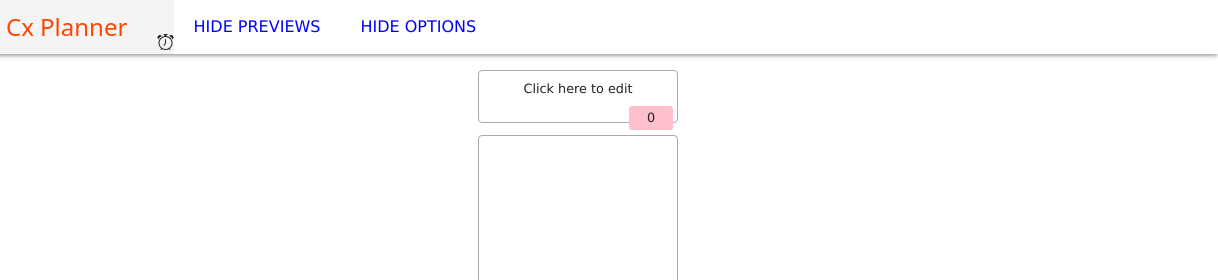
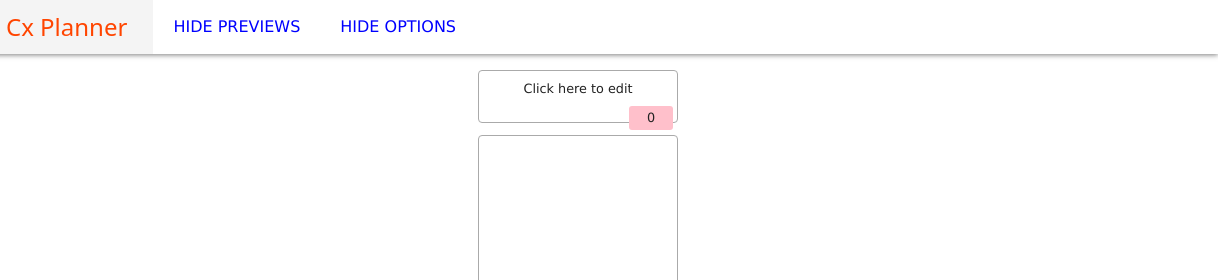
Before and after one commit to progalaxyelabs/cx-planner, a website built with webpack: page src/index.html in a window 1280 px wide. Shown: the top 280 px of the page, 62-1280 px from the left. Built offline with nearby package versions, Linux system fonts and the light colour scheme; some packages are replaced by stand-ins of ours; files whose address does not match are found by name.

Commit message:
unwanted icon in nabbar - removed

```diff
--- a/src/index.html
+++ b/src/index.html
@@ -16,7 +16,6 @@
                 <img class="brand-logo" src="/img/favicon-32x32.png" />
                 <span class="brand-name">Cx Planner</span>
             </a>
-            <i class="bi bi-alarm"></i>
         </div>
 
         <div class="nav-toolbar">
```
